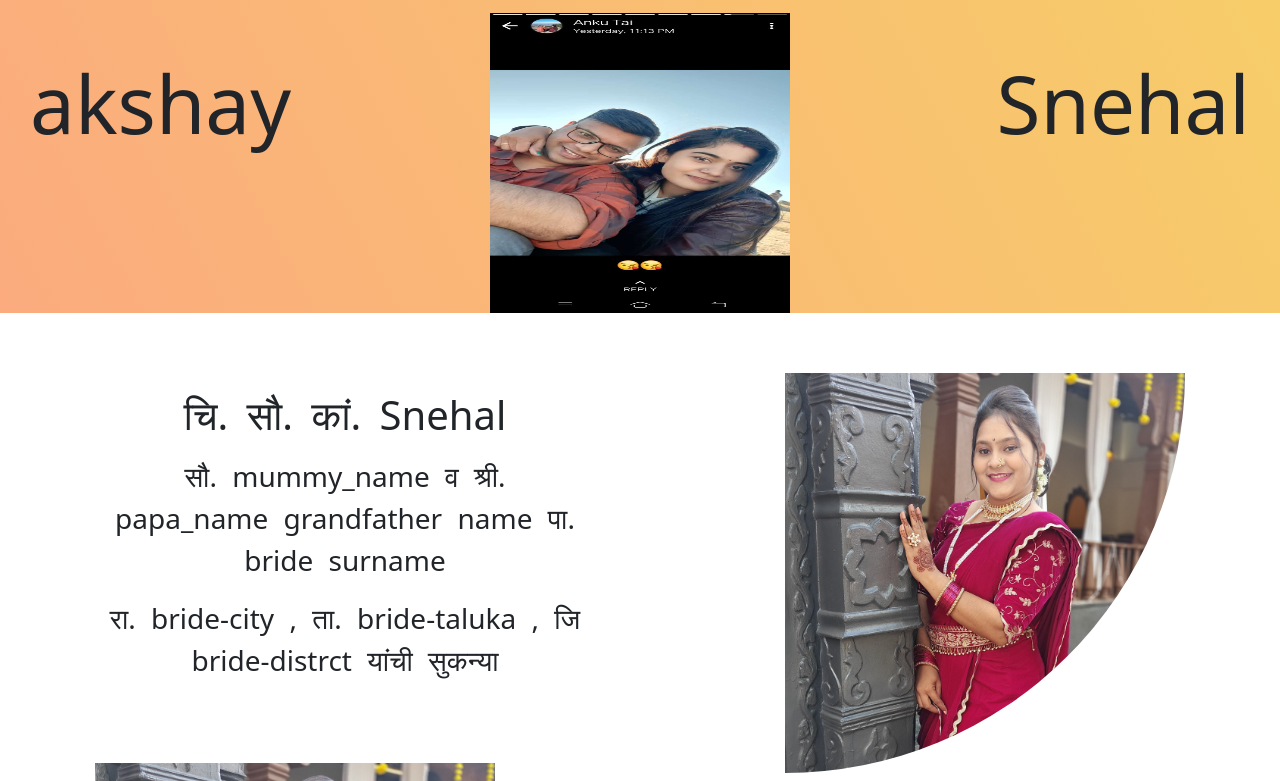
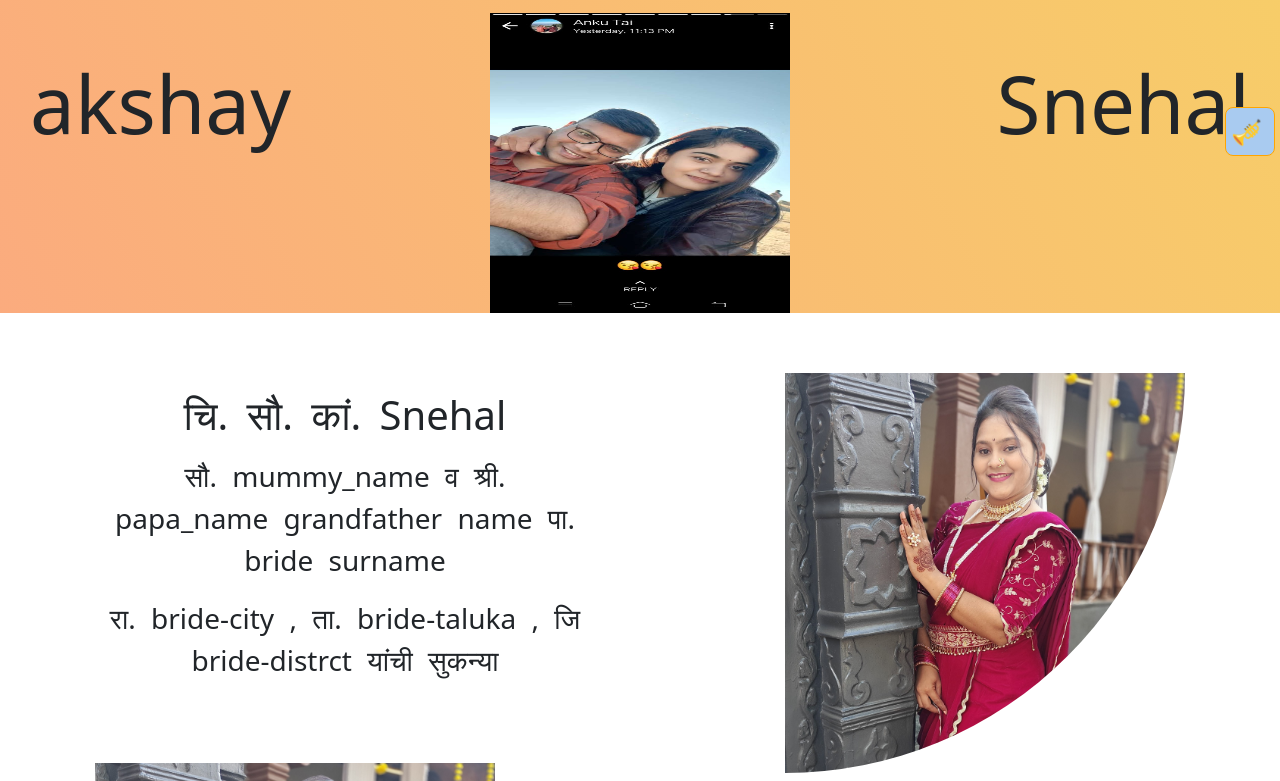
Before and after one commit to achalkatkar/kuku-sister-weds, a plain HTML site: page index.html in a window 1280 px wide. Shown: the part 639-1420 px from the top of the page. Drawn offline with nearby package versions, Linux system fonts and the light colour scheme.

Commit message:
added div

```diff
--- a/index.html
+++ b/index.html
@@ -57,12 +57,12 @@
             <p class="fs-3 fw-medium" data-aos="fade-right"> रा. bride-city  , ता. bride-taluka , जि bride-distrct यांची सुकन्या</p>
 
         </div>
-        <div class="img">
+        <div class="img" data-aos="zoom-in-up">
             <img src="./images/snheal.jpg" class="snehal-img"/>
         </div>
     </div>
     <div class="d-conatiner">
-        <div class="">
+        <div class="" data-aos="zoom-in-up">
             <img src="./images/snheal.jpg" class="akshay-img"/>
         </div>
         <div class="info">
@@ -110,6 +110,14 @@
         </div>
     </div>
 
+    <audio src="./aaj-se-teri.mp3" class="my-audio" controls autoplay loop >
+
+    </audio>
+
+    <span class="sehnai bounce2" >
+        🎺
+    </span>
+
 
 
 
--- a/style.css
+++ b/style.css
@@ -149,3 +149,24 @@
     height: 34px;
     color: white;
 }
+
+.sehnai{
+    width: 50px;
+    position: fixed;
+    bottom: 5px ;
+    right: 5px;
+    font-size: 25px;
+    padding: 5px;
+    border-radius: 8px;
+    cursor: pointer;
+    border: orange solid 1px;
+    background-color: rgb(169, 203, 240);
+}
+.bounce2 {
+    animation: bounce2 2s ease infinite;
+  }
+  @keyframes bounce2 {
+      0%, 20%, 50%, 80%, 100% {transform: translateY(0);}
+      40% {transform: translateY(-30px);}
+      60% {transform: translateY(-15px);}
+  }
```
Also changed, not shown: 1 other file.
